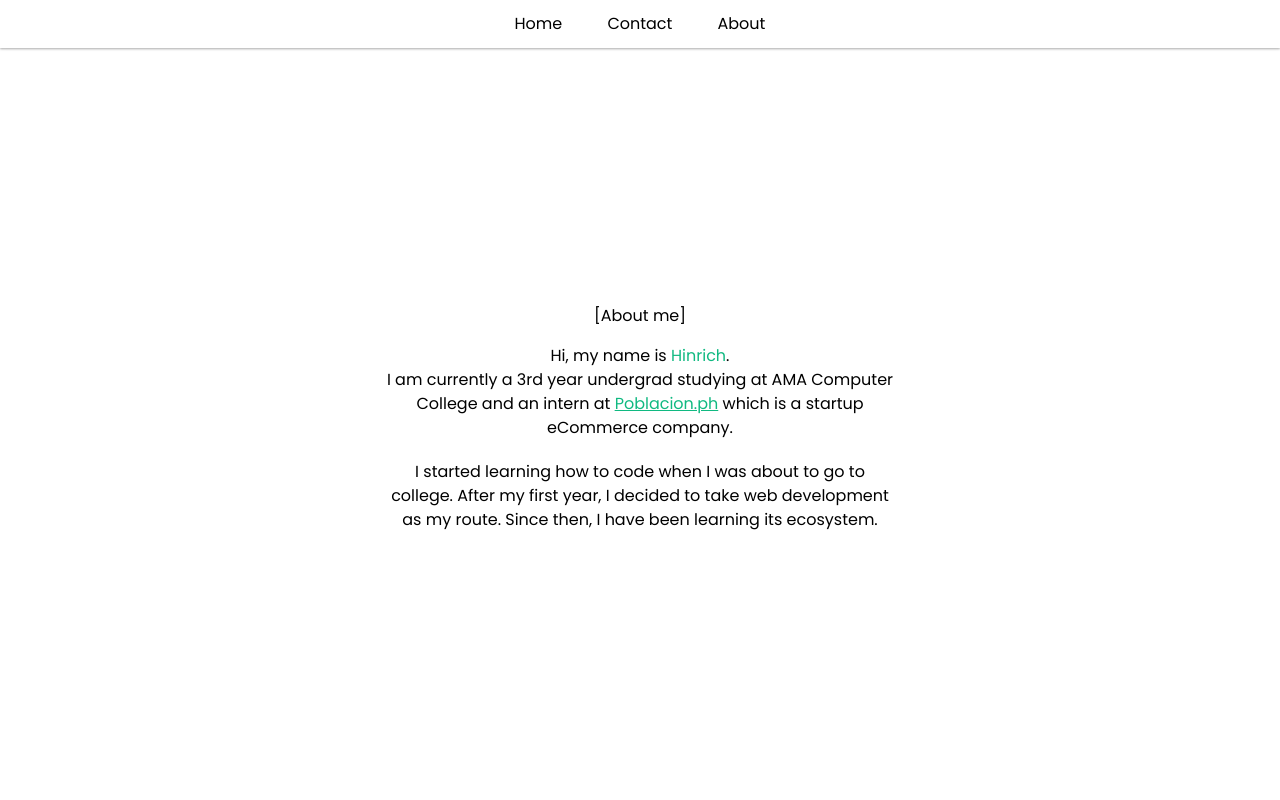
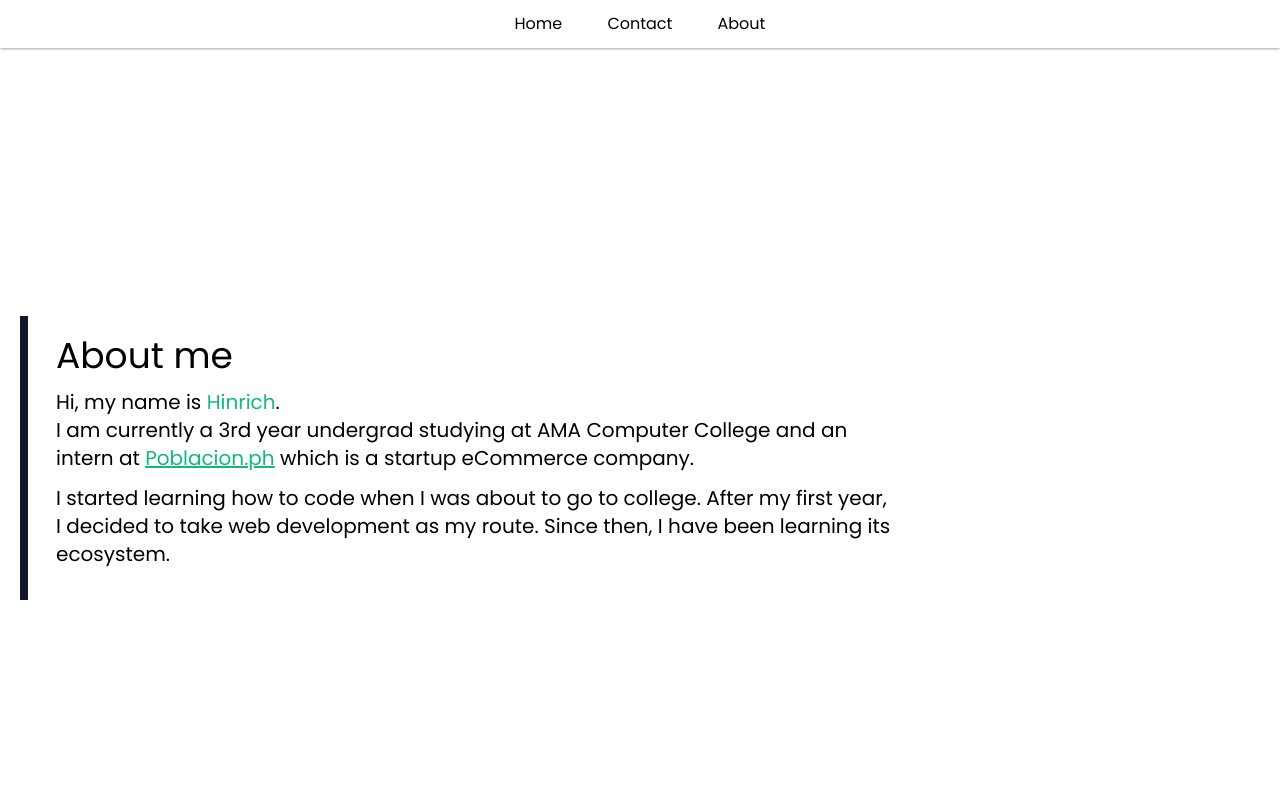
Before and after one commit to Amaterasu10/react-portfolio-vite, a React (Vite) app: page /about in a window 1280 px wide. Shown: the top 800 px of the page. Built offline with nearby package versions, Linux system fonts and the light colour scheme.

Commit message:
redesigned the About me section

```diff
--- a/src/routes/About.jsx
+++ b/src/routes/About.jsx
@@ -1,17 +1,22 @@
 import TechStack from '../components/TechStack';
 export default function About() {
   return (
-    <div className='p-5'>
-      <section className="center-everything">
-        <h2 className="p-4">[About me]</h2>
+    <div className='p-5 pt-12'>
+      <section className='min-h-screen h-fit flex items-center pt-5'>
 
-        <section className="max-w-lg">
-          <p className="text-center mb-5">
+
+        <section className="max-w-4xl h-fit p-5 sm:border-l-8 border-slate-900">
+          <h2 className='text-4xl mb-3 sm:pl-2'>About me</h2>
+          <p
+            className='sm:text-xl sm:pl-2 mb-3'
+          >
             Hi, my name is <span className="secondary-text">Hinrich</span>.<br/>
             I am currently a 3rd year undergrad studying at AMA Computer College  and an intern at <a href="http://poblacion.ph/" className="secondary-text underline">Poblacion.ph</a> which is a startup eCommerce company.
           </p>
 
-          <p className="text-center mb-5">
+          <p
+            className='sm:text-xl sm:pl-2 mb-3'
+          >
             I started learning how to code when I was about to go to college. After my first year, I decided to take web development as my route. Since then, I have been learning its ecosystem.
           </p>
         </section>
```
